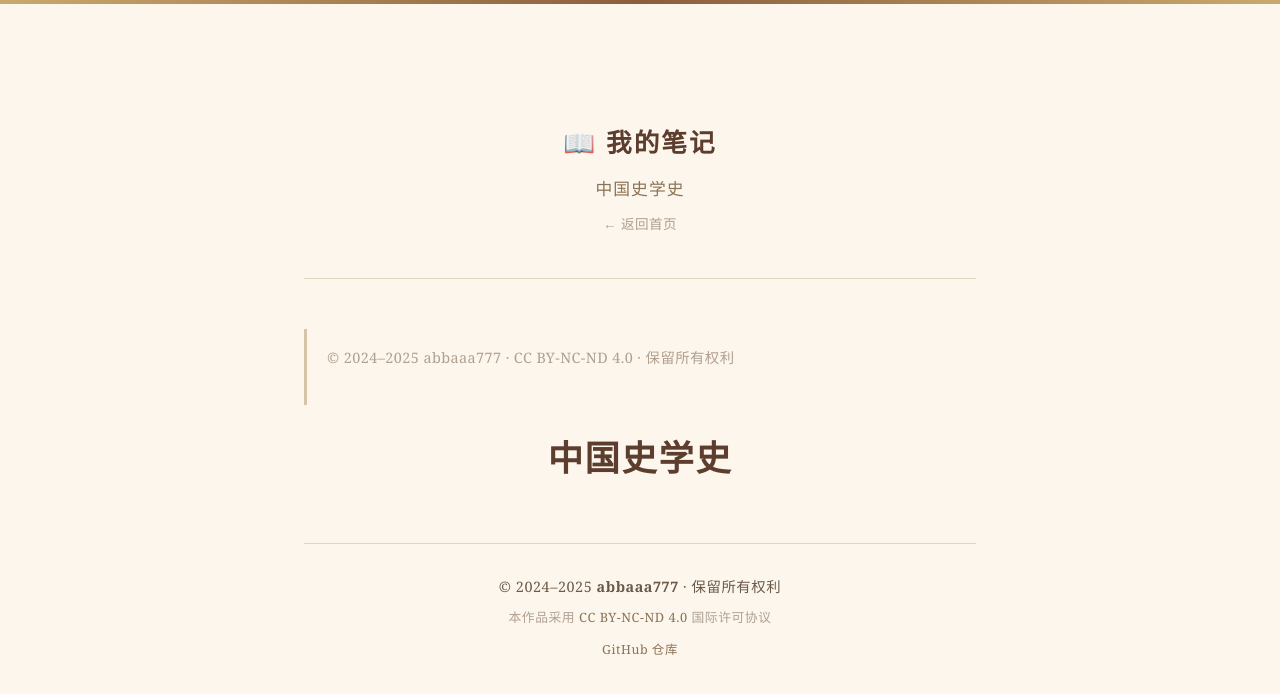
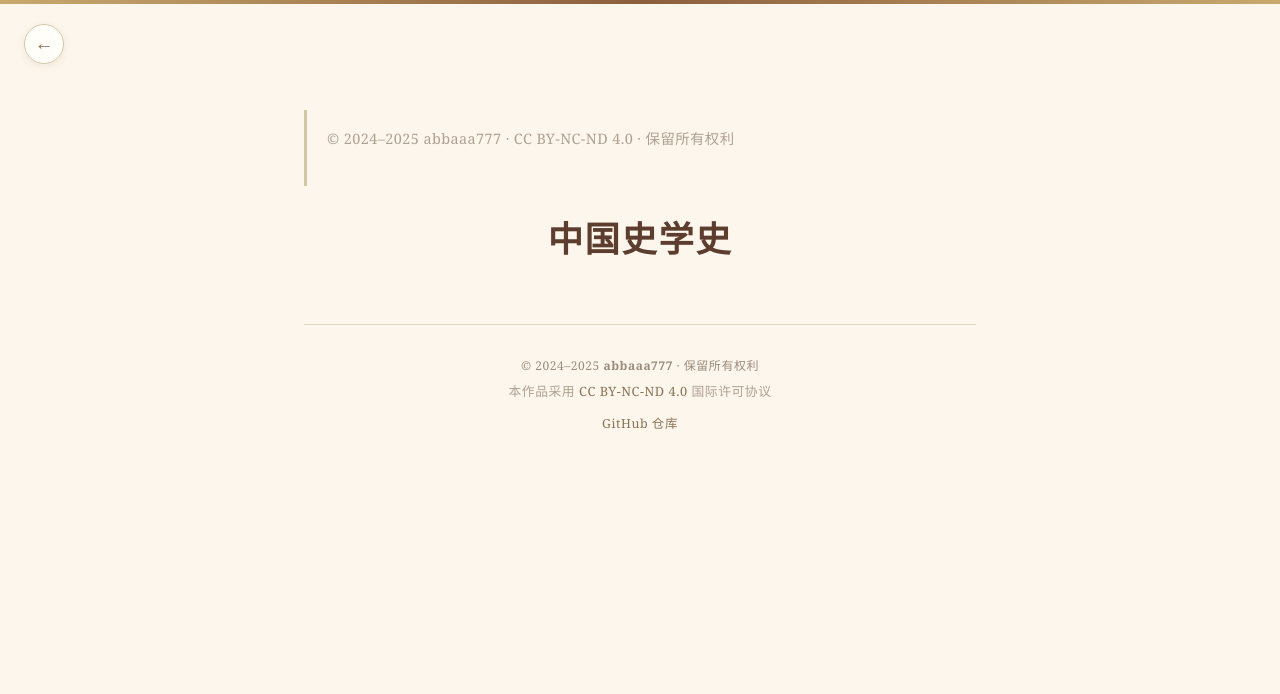
Before and after one commit to abbaaa777/my-notes, a Jekyll site: the page built from notes/中国史学史.md, in a window 1280 px wide. Shown: the top 694 px of the page. Built offline with Jekyll 4.4.1, drawn with Linux system fonts in a browser that asks for light colours.

Commit message:
重构导航：左上角返回上级按钮 + 非首页精简header + 页脚署名小字化

```diff
--- a/_layouts/default.html
+++ b/_layouts/default.html
@@ -61,9 +61,12 @@
            ======================================== */
         header {
             text-align: center;
+            margin-bottom: 50px;
+        }
+
+        header.home-header {
             padding: 60px 0 40px;
             border-bottom: 1px solid #e0d5c1;
-            margin-bottom: 50px;
         }
 
         header .site-title {
@@ -331,9 +334,9 @@
         }
 
         footer .copyright-line {
-            font-size: 0.9rem;
-            color: #6b5a4a;
-            margin-bottom: 6px;
+            font-size: 0.75rem;
+            color: #9b8b7a;
+            margin-bottom: 4px;
         }
 
         footer .license-line {
@@ -396,6 +399,12 @@
                 width: 36px;
                 height: 36px;
             }
+            .back-nav {
+                left: 12px;
+                top: 16px;
+                width: 36px;
+                height: 36px;
+            }
         }
 
         /* ========================================
@@ -449,6 +458,49 @@
             color: #fffef9;
             transform: translateY(-2px);
             box-shadow: 0 4px 14px rgba(139, 94, 60, 0.25);
+        }
+
+        /* ========================================
+           返回上级按钮（左上角固定）
+           ======================================== */
+        .back-nav {
+            position: fixed;
+            left: 24px;
+            top: 24px;
+            width: 40px;
+            height: 40px;
+            border-radius: 50%;
+            border: 1px solid #d4c5a9;
+            background: rgba(255, 254, 249, 0.92);
+            color: #8b7355;
+            font-size: 1.2rem;
+            cursor: pointer;
+            z-index: 99;
+            opacity: 0;
+            transition: opacity 0.4s ease, transform 0.2s ease, box-shadow 0.2s ease;
+            box-shadow: 0 2px 8px rgba(139, 94, 60, 0.1);
+            line-height: 1;
+            padding: 0;
+            display: flex;
+            align-items: center;
+            justify-content: center;
+            -webkit-backdrop-filter: blur(4px);
+            backdrop-filter: blur(4px);
+        }
+
+        .back-nav.visible {
+            opacity: 1;
+        }
+
+        .back-nav.home-hidden {
+            display: none;
+        }
+
+        .back-nav:hover {
+            background: rgba(201, 169, 110, 0.15);
+            color: #5c3d2e;
+            transform: translateX(-2px);
+            box-shadow: 0 3px 12px rgba(139, 94, 60, 0.18);
         }
 
         /* ========================================
@@ -548,18 +600,16 @@
 </head>
 <body>
     <div class="progress-bar" id="progress-bar"></div>
+    <button class="back-nav{% if page.is_home %} home-hidden{% endif %}" id="back-nav" title="返回上级" onclick="window.history.length > 1 ? history.back() : location.href='{{ site.baseurl }}/'">←</button>
     <button class="back-to-top" id="back-to-top" title="返回顶部">↑</button>
     <div class="container">
-        <header>
+        <header{% if page.is_home %} class="home-header"{% endif %}>
+            {% if page.is_home %}
             <div class="site-title">
                 <a href="{{ site.baseurl }}/">📖 我的笔记</a>
             </div>
-            {% if page.is_home %}
             <div class="header-decoration"></div>
             <p class="tagline">读书 · 思考 · 诗文</p>
-            {% else %}
-            <p class="page-subtitle">{{ page.title }}</p>
-            <a class="back-link" href="{{ site.baseurl }}/">← 返回首页</a>
             {% endif %}
         </header>
 
```
Also changed, not shown: other parts of _layouts/default.html (+9 -0 lines).
